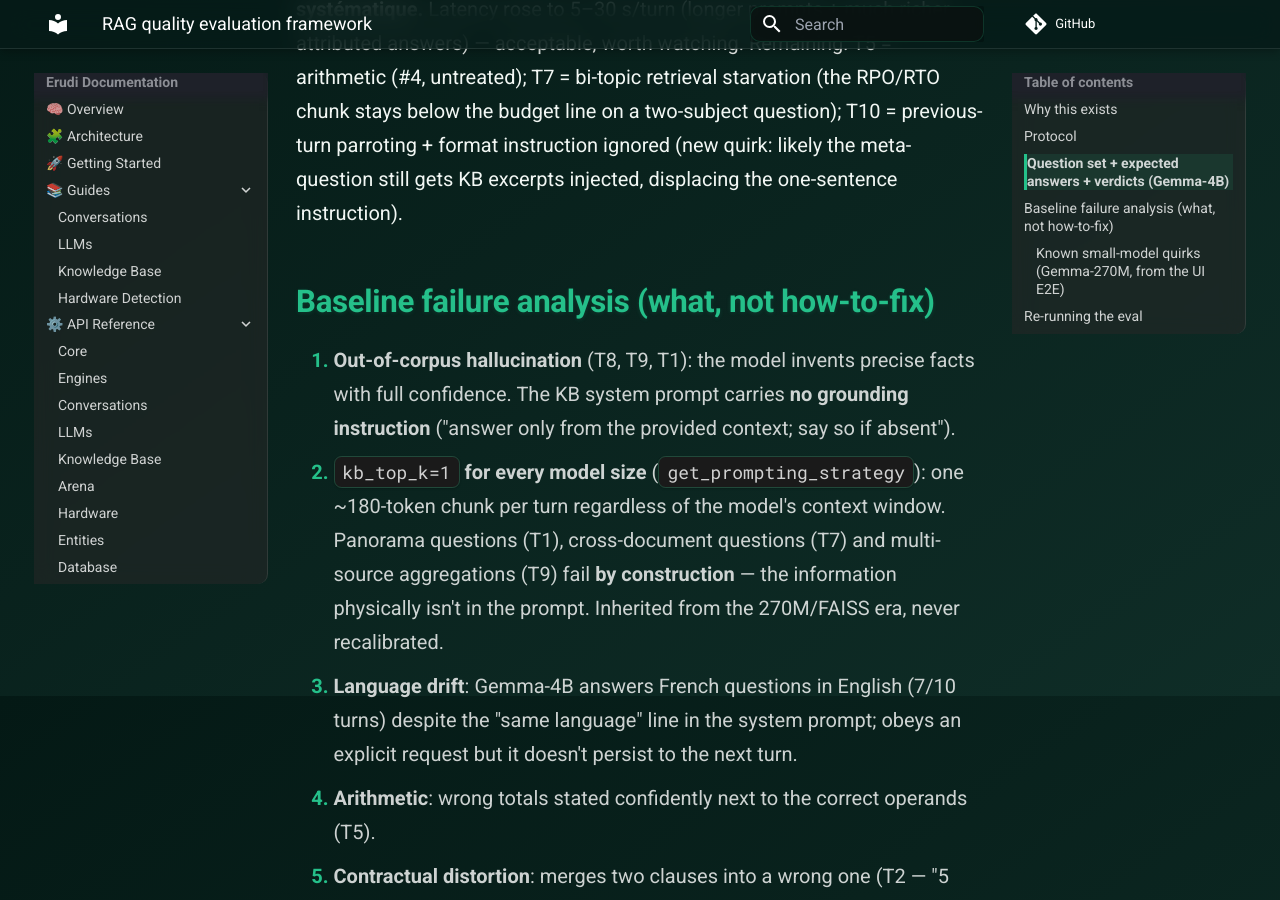
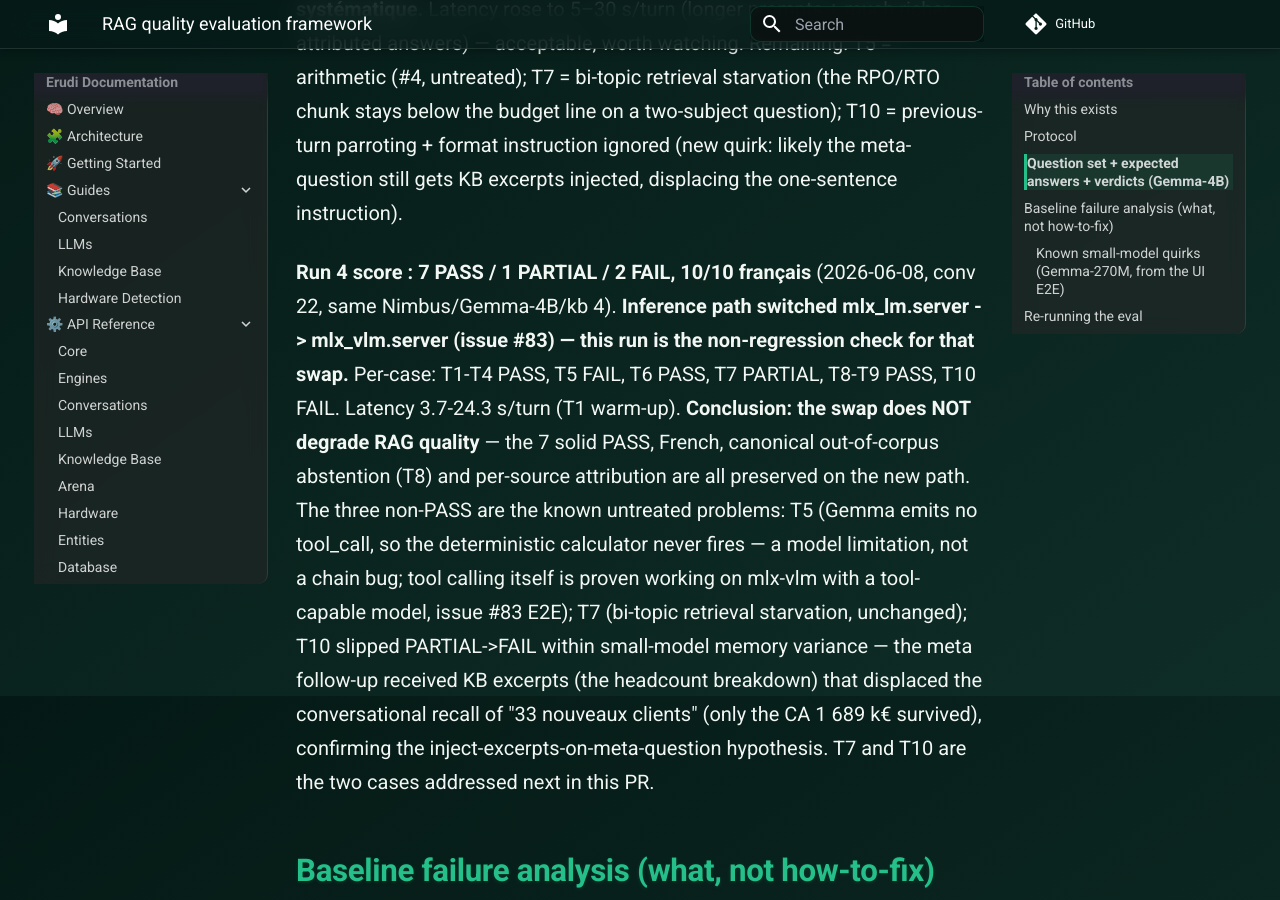
Before and after one commit to djaxchi/erudi, an MkDocs documentation site: the page built from docs/dev/rag-quality-eval.md, in a window 1280 px wide and 900 px high, scrolled down 6553 px. Built offline with MkDocs 1.6.1 and Material for MkDocs 9.7.7, drawn with Linux system fonts in a browser that asks for light colours; comment, search, counter and statistics services are not loaded.

Commit message:
docs: record mlx-vlm eval run and retarget stale mlx_lm.server references

````diff
--- a/docs/architecture.md
+++ b/docs/architecture.md
@@ -109,7 +109,7 @@ terme de wrapper les trois engines derrière un unique `ChatOpenAI(base_url=...)
 
 Différence d'invocation child :
 - **CPU/CUDA** : `subprocess.Popen([llama-server, ...])` — binary natif (`backend/artifacts/llama-cpp/<cpu|cuda>/bin/llama-server`).
-- **MLX** : `multiprocessing.Process(target=run_mlx_server, args=(argv,))` — pas de binary natif côté MLX, donc on utilise `mp.spawn` (déjà configuré dans `backend/run.py` via `mp.freeze_support()` + `set_start_method("spawn", force=True)`). Cette approche fonctionne identiquement en dev (vrai Python) et en PyInstaller frozen où `sys.executable` est le binary launcher (impossible d'utiliser `Popen([sys.executable, "-m", "mlx_lm.server"])`).
+- **MLX** : `multiprocessing.Process(target=run_mlx_vlm_server, args=(argv,))` — pas de binary natif côté MLX, donc on utilise `mp.spawn` (déjà configuré dans `backend/run.py` via `mp.freeze_support()` + `set_start_method("spawn", force=True)`). Cette approche fonctionne identiquement en dev (vrai Python) et en PyInstaller frozen où `sys.executable` est le binary launcher (impossible d'utiliser `Popen([sys.executable, "-m", "mlx_vlm.server"])`).
 
 ```python
 # backend/src/engines/base_engine.py  (simplifié)
@@ -134,7 +134,7 @@ class BaseEngine(ABC):
 
 | Engine | Platform | Backend | Lancement child | Port range | Status |
 |--------|----------|---------|------------------|------------|--------|
-| **MLX_Engine** | Mac Silicon (M1/M2/M3/M4) | `mlx_lm.server` | `mp.Process` | 9080+ | 🚧 macOS build en cours |
+| **MLX_Engine** | Mac Silicon (M1/M2/M3/M4) | `mlx_vlm.server` | `mp.Process` | 9080+ | 🚧 macOS build en cours |
 | **CUDA_Engine** | Windows + NVIDIA | `llama-server` (CUDA build) | `subprocess.Popen` | 8080+ | ✅ Shippé Windows |
 | **CUDA_Engine** | Linux + NVIDIA | `llama-server` (CUDA build) | `subprocess.Popen` | 8080+ | 🚧 Planifié |
 | **CPU_Engine** | Windows / Linux / macOS Intel | `llama-server` (CPU build) | `subprocess.Popen` | 8080+ | ✅ Shippé Windows ; 🚧 ailleurs |
--- a/docs/dev/architecture/engines.md
+++ b/docs/dev/architecture/engines.md
@@ -15,7 +15,7 @@ BaseEngine
 └── BaseChatServerEngine        ← shared: port pick, /health + chat-ping probe,
     │                             SSE byte-buffer parser, atexit storage,
     │                             idle-cleanup active marker, kwarg translation
-    ├── MLX_Engine               (mp.Process + mlx_lm.server, port 9080+)
+    ├── MLX_Engine               (mp.Process + mlx_vlm.server, port 9080+)
     └── BaseLlamaCppEngine      ← shared CPU/CUDA: Popen, llama-server resolution,
         │                         GGUF picker (q4_k_m > q4_0 > … > smallest),
         │                         `repetition_penalty → repeat_penalty` rename
@@ -25,7 +25,7 @@ BaseEngine
 
 Concrete engines implement only the small surface that is genuinely
 backend-specific: `_spawn_child` (CPU/CUDA via `subprocess.Popen`, MLX
-via `multiprocessing.Process(target=run_mlx_server, ...)`),
+via `multiprocessing.Process(target=run_mlx_vlm_server, ...)`),
 `_terminate_process`, `_proc_is_alive`, and `_resolve_model_artifact`.
 LlamaCpp subclasses additionally implement `_build_spawn_argv` and
 `_build_spawn_env` (CUDA prepends the CUDA toolkit `bin/` to `PATH` for
@@ -97,7 +97,7 @@ The `Embedder_Engine` is in `src/engines/` (not `src/utils/`) because:
 
 | Engine | Hardware | Model format | Inference backend | Child launch |
 |--------|----------|--------------|--------------------|--------------|
-| MLX    | Mac Silicon | MLX 4-bit (mlx-community/* repos) | `mlx_lm.server` | `mp.Process` |
+| MLX    | Mac Silicon | MLX 4-bit (mlx-community/* repos) | `mlx_vlm.server` | `mp.Process` |
 | CUDA   | NVIDIA GPU | GGUF (Q4_K_M default, Q5_K_M, Q8_0, FP16 fallback) | `llama-server` binary | `subprocess.Popen` |
 | CPU    | Any CPU | GGUF (same as CUDA) | `llama-server` binary | `subprocess.Popen` |
 
--- a/docs/dev/rag-quality-eval.md
+++ b/docs/dev/rag-quality-eval.md
@@ -107,6 +107,24 @@ T10 = previous-turn parroting + format instruction ignored (new quirk:
 likely the meta-question still gets KB excerpts injected, displacing the
 one-sentence instruction).
 
+**Run 4 score : 7 PASS / 1 PARTIAL / 2 FAIL, 10/10 français** (2026-06-08,
+conv 22, same Nimbus/Gemma-4B/kb 4). **Inference path switched
+mlx_lm.server -> mlx_vlm.server (issue #83) — this run is the
+non-regression check for that swap.** Per-case: T1-T4 PASS, T5 FAIL,
+T6 PASS, T7 PARTIAL, T8-T9 PASS, T10 FAIL. Latency 3.7-24.3 s/turn (T1
+warm-up). **Conclusion: the swap does NOT degrade RAG quality** — the 7
+solid PASS, French, canonical out-of-corpus abstention (T8) and per-source
+attribution are all preserved on the new path. The three non-PASS are the
+known untreated problems: T5 (Gemma emits no tool_call, so the deterministic
+calculator never fires — a model limitation, not a chain bug; tool calling
+itself is proven working on mlx-vlm with a tool-capable model, issue #83
+E2E); T7 (bi-topic retrieval starvation, unchanged); T10 slipped
+PARTIAL->FAIL within small-model memory variance — the meta follow-up
+received KB excerpts (the headcount breakdown) that displaced the
+conversational recall of "33 nouveaux clients" (only the CA 1 689 k€
+survived), confirming the inject-excerpts-on-meta-question hypothesis. T7
+and T10 are the two cases addressed next in this PR.
+
 ## Baseline failure analysis (what, not how-to-fix)
 
 1. **Out-of-corpus hallucination** (T8, T9, T1): the model invents precise
````
Also changed, not shown: CLAUDE.md (+1 -1 lines).
